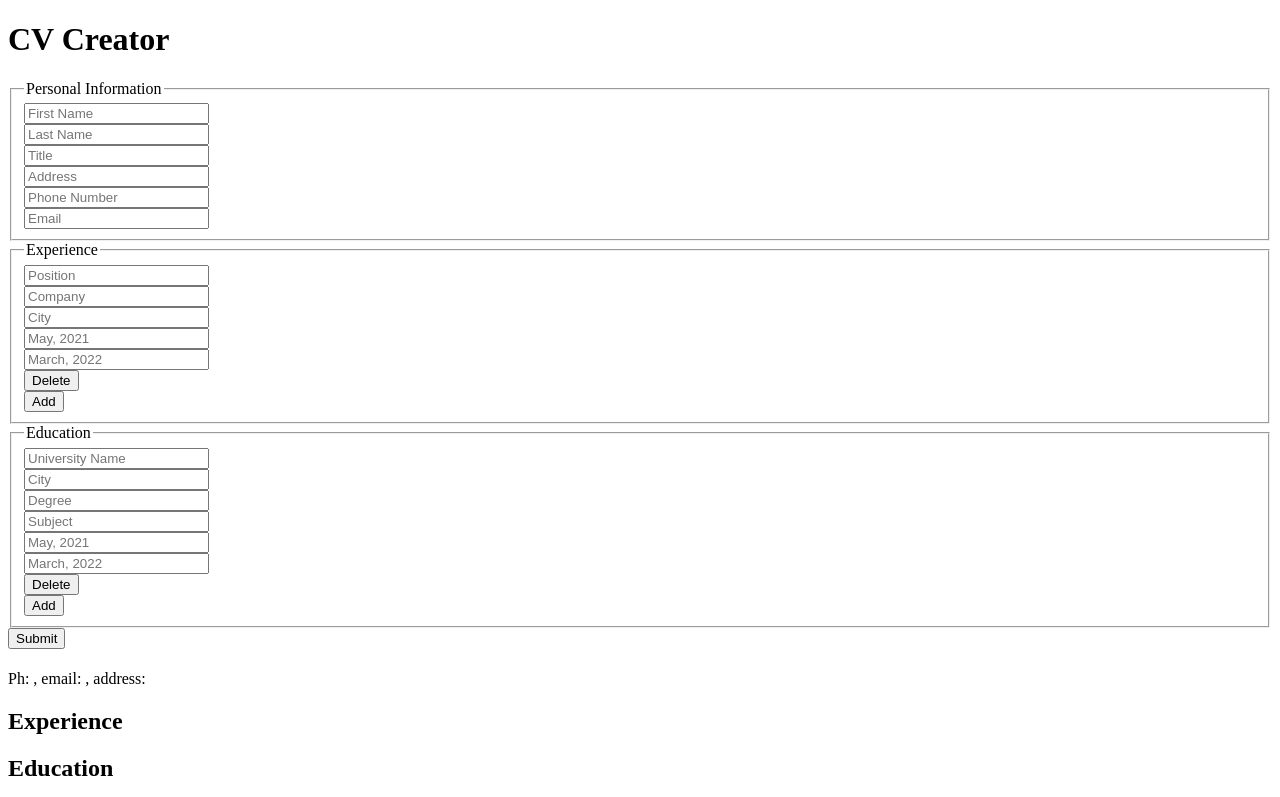
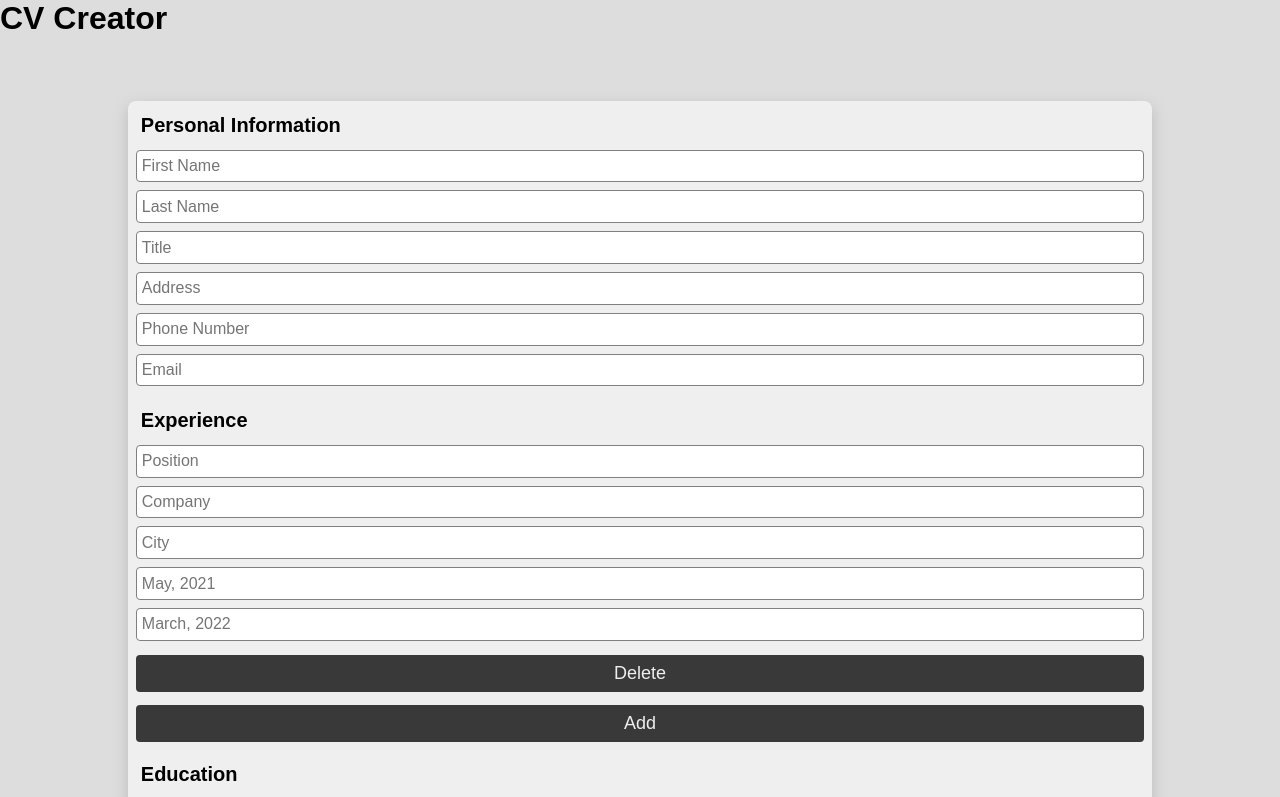
Before and after one commit to 4C-75-63-6B-79/CV_Application, a React (Create React App) app: page / in a window 1280 px wide. Shown: the top 797 px of the page. Built offline with nearby package versions, Linux system fonts and the light colour scheme.

Commit message:
added the styling to the form

```diff
--- a/src/App.css
+++ b/src/App.css
@@ -0,0 +1,127 @@
+*,
+*::before,
+*::after {
+    padding: 0;
+    margin: 0;
+    box-sizing: border-box;
+}
+
+body {
+    background-color: #ddd;
+    font-family: sans-serif;
+}
+
+.appHeader {
+    background-color: #555;
+    padding: 1rem;
+    color: #eee;
+    font-size: 32px;
+    font-weight: 900;
+    display: grid;
+    place-content: center;
+}
+
+form {
+    margin: 5% 10%;
+    background-color: #efefef;
+    border-radius: 8px;
+    box-shadow: #bbb 0px 5px 15px;
+    padding: 0.5rem;
+    display: flex;
+    flex-direction: column;
+    align-items: start;
+    gap: 10px;
+}
+
+fieldset {
+    border: none;
+    width: 100%;
+}
+
+fieldset > div,
+fieldset > section > div {
+    display: flex;
+    flex-direction: column;
+    margin: 0.5rem 0;
+}
+
+legend {
+    padding: 0.3rem;
+    font-size: 20px;
+    font-weight: bold;
+}
+
+input {
+    width: 100%;
+    padding: 0.4rem 0.3rem;
+    outline: none;
+    border: none;
+    font-size: 16px;
+}
+
+input:focus:valid,
+input:not(:focus):valid {
+    border: 2px solid limegreen;
+    border-radius: 4px 4px 0 0;
+}
+
+input:focus:invalid,
+input:not(:focus):invalid {
+    border: 2px solid lightcoral;
+    border-radius: 4px 4px 0 0;
+}
+
+input:focus:placeholder-shown,
+input:not(:focus):placeholder-shown {
+    border: 1px solid grey;
+    border-radius: 4px
+}
+
+span {
+    flex: 1;
+    font-weight: bold;
+    background-color: #efefef;
+}
+
+input:focus:valid + span,
+input:not(:focus):valid + span {
+    padding: 0.3rem;
+    font-size: 14px;
+    color: limegreen;
+    border: 2px solid limegreen;
+    border-top: none;
+    border-radius: 0 0 2px 2px;
+}
+
+input:focus:invalid + span,
+input:not(:focus):invalid + span {
+    padding: 0.3rem;
+    font-size: 14px;
+    color: lightcoral;
+    border: 2px solid lightcoral;
+    border-top: none;
+    border-radius: 0 0 2px 2px;
+}
+
+input:not(:focus):placeholder-shown + span,
+input:focus:placeholder-shown + span {
+    padding: 0;
+    border:none;
+}
+
+button {
+    width: 100%;
+    font-size: 18px;
+    padding: 0.5rem;
+    margin: 0.4rem 0;
+    background-color: #393939;
+    color: #eee;
+    text-align: center;
+    border: none;
+    border-radius: 4px;
+    outline: none;
+}
+
+button:hover {
+    background-color: #292929;
+}
```
